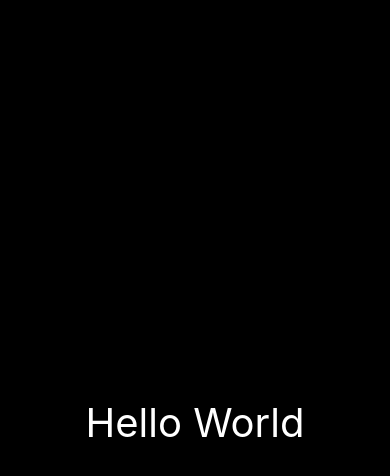
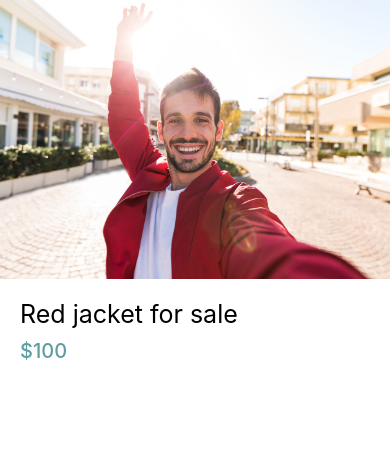
Before and after one commit to jgarcia4444/DoneWithItTutorial, a React Native app: screen / in a window 390 px wide. Shown: the top 476 px of the page. Built offline with nearby package versions, Linux system fonts and the light colour scheme; what react-native-status-bar-height would draw is missing.

Commit message:
created a test user info object

```diff
--- a/app/components/ListingDetailsScreen.js
+++ b/app/components/ListingDetailsScreen.js
@@ -1,20 +1,55 @@
 import React from 'react';
 import { View, Text, Image, StyleSheet } from 'react-native';
+import Colors from '../config/colors';
 
-export default function ListingDetailsScreen({image, userImage, title, subtitle, userListingsAmount}) {
+export default function ListingDetailsScreen({image, listingUserInfo, title, subtitle}) {
     const styles = StyleSheet.create({
         mainContainerStyle: {
             flex: 1,
-            backgroundColor: '#000',
             width: '100%',
             alignItems: 'center',
             justifyContent: 'center'
+        },
+        itemImageStyle: {
+            position: 'absolute',
+            top: 0,
+            width: '100%',
+            height: '33%'
+        },
+        titleStyle: {
+            fontSize: 25
+        },
+        subtitleStyle: {
+            color: Colors.secondary,
+            fontSize: 20,
+            marginTop: 10,
+            fontWeight: '500'
+        },
+        listingUserContainerStyle: {
+
+        },
+        textViewContainer: {
+            position: 'absolute',
+            top: '33%',
+            width: '100%',
+            color: '#000',
+            paddingTop: 20,
+            paddingLeft: 20
         }
     })
 
+    const {listingUserImage, listingUserName, listingUserListings} = listingUserInfo
+
     return (
         <View style={styles.mainContainerStyle}>
-            <Text style={{color: '#fff', fontSize: 40}}>Hello World</Text>
+            <Image source={image} style={styles.itemImageStyle} />
+            <View style={styles.textViewContainer}>
+                <Text style={styles.titleStyle}>{title}</Text>
+                <Text style={styles.subtitleStyle}>{subtitle}</Text>
+            </View>
+            <View style={styles.listingUserContainerStyle}>
+
+            </View>
         </View>
     )
 
--- a/app/components/WelcomeScreen.js
+++ b/app/components/WelcomeScreen.js
@@ -4,9 +4,17 @@ import bgImage from '../assets/background.jpg';
 import logo from '../assets/logo-red.png';
 import colors from '../config/colors';
 import AuthButton from './AuthButton';
+import jacket from '../assets/jacket.jpg'
 import ListingDetailsScreen from './ListingDetailsScreen';
+import mosh from '../assets/mosh.jpg';
 
 const WelcomeScreen = ({goToImageView}) => {
+
+    const testListingUser = {
+        listingUserImage: mosh,
+        listingUserName: 'Mosh Hamedani',
+        listingUserListings: 5
+    }
 
     return (
         // <View style={styles.container}>
@@ -19,7 +27,7 @@ const WelcomeScreen = ({goToImageView}) => {
         //         </View>
         //     </ImageBackground>
         // </View>
-        <ListingDetailsScreen />
+        <ListingDetailsScreen listingUserInfo={testListingUser} image={jacket} title={"Red jacket for sale"} subtitle={'$100'}/>
     )
 }
 
```
Also changed, not shown: app/assets/mosh.jpg (added).
